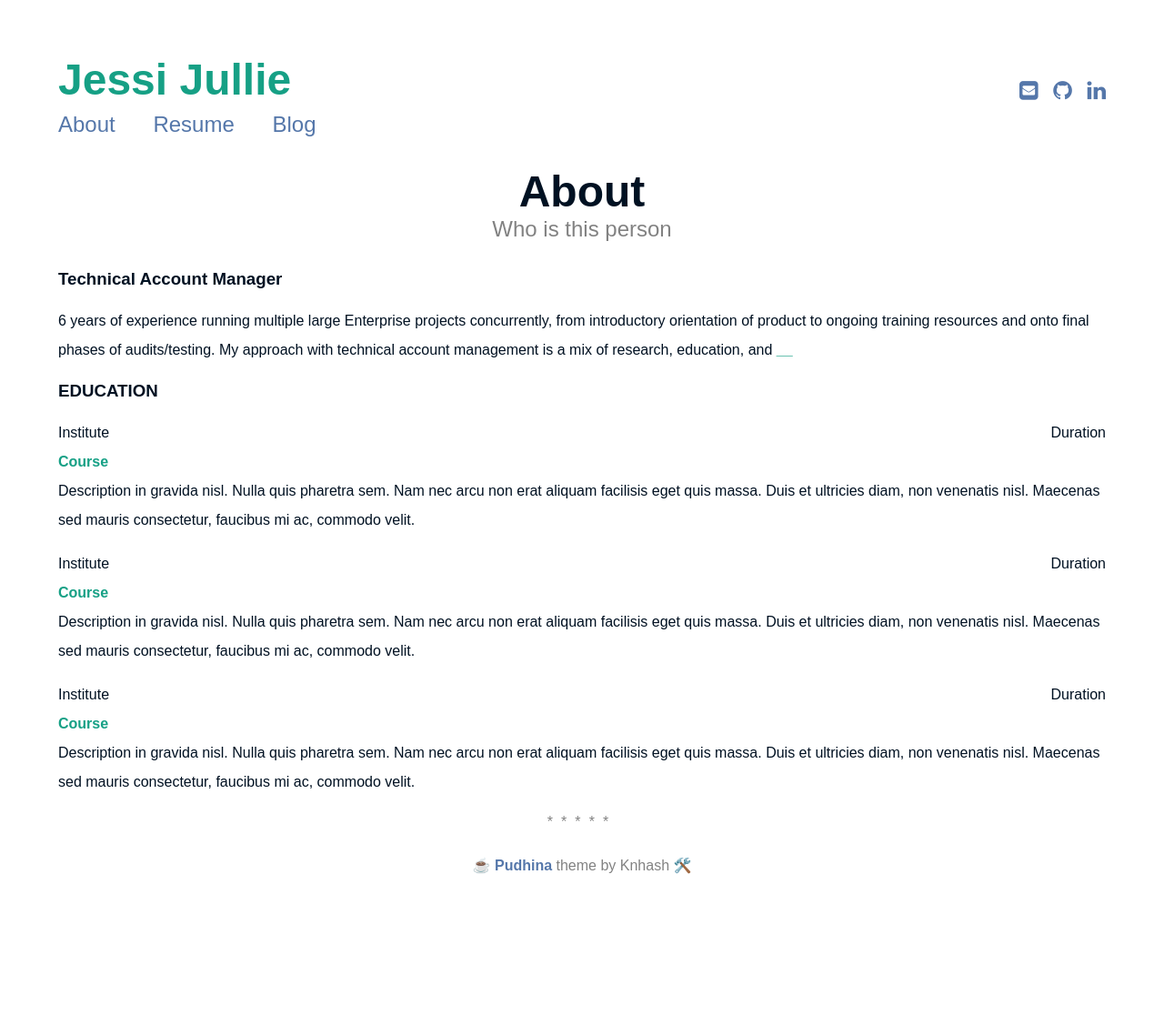
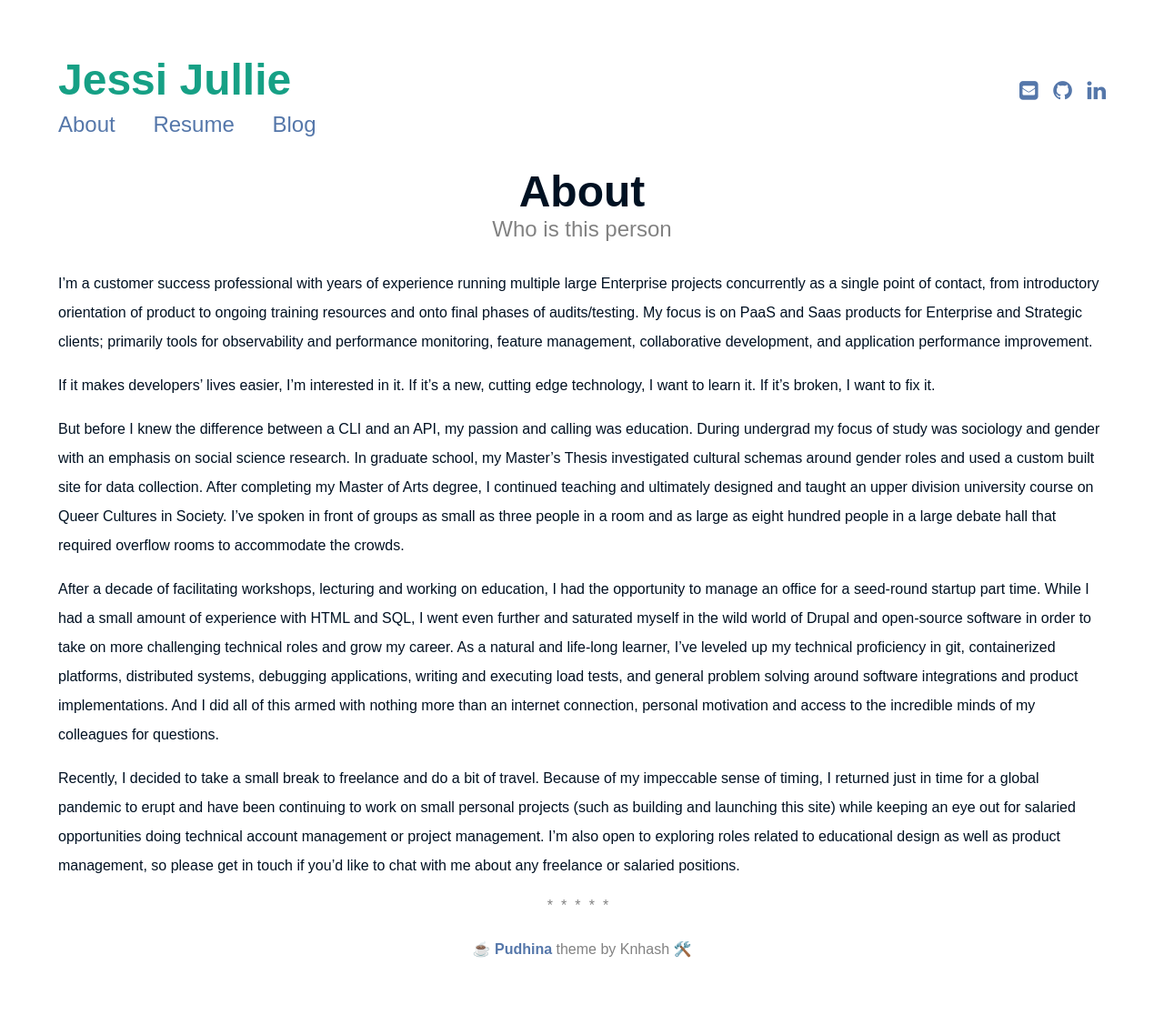
Before and after one commit to JessiJullie/JessiSite, a Jekyll site: the page built from about.md, in a window 1280 px wide. Shown: the whole page at 91% size. Built offline with Jekyll 4.4.1, drawn with Linux system fonts in a browser that asks for light colours; before the commit the page ends 1024 px from its top, so only the background shows below that.

Commit message:
Adding About text

```diff
--- a/about.md
+++ b/about.md
@@ -7,20 +7,12 @@ subtitle: Who is this person
 
 
 
-### Technical Account Manager
-6 years of experience running multiple large Enterprise projects concurrently, from introductory orientation of product to ongoing training resources and onto final phases of audits/testing. My approach with technical account management is a mix of research, education, and ______
+I’m a customer success professional with years of experience running multiple large Enterprise projects concurrently as a single point of contact, from introductory orientation of product to ongoing training resources and onto final phases of audits/testing. My focus is on PaaS and Saas products for Enterprise and Strategic clients; primarily tools for observability and performance monitoring, feature management, collaborative development, and application performance improvement.
 
+If it makes developers’ lives easier, I’m interested in it. If it’s a new, cutting edge technology, I want to learn it. If it’s broken, I want to fix it.
 
-### EDUCATION
+But before I knew the difference between a CLI and an API, my passion and calling was education. During undergrad my focus of study was sociology and gender with an emphasis on social science research. In graduate school, my Master’s Thesis investigated cultural schemas around gender roles and used a custom built site for data collection. After completing my Master of Arts degree, I continued teaching and ultimately designed and taught an upper division university course on Queer Cultures in Society. I’ve spoken in front of groups as small as three people in a room and as large as eight hundred people in a large debate hall that required overflow rooms to accommodate the crowds.
 
-Institute <span style="float: right; ">Duration</span>
-**Course**
-Description in gravida nisl. Nulla quis pharetra sem. Nam nec arcu non erat aliquam facilisis eget quis massa. Duis et ultricies diam, non venenatis nisl. Maecenas sed mauris consectetur, faucibus mi ac, commodo velit.
+After a decade of facilitating workshops, lecturing and working on education, I had the opportunity to manage an office for a seed-round startup part time. While I had a small amount of experience with HTML and SQL, I went even further and saturated myself in the wild world of Drupal and open-source software in order to take on more challenging technical roles and grow my career. As a natural and life-long learner, I’ve leveled up my technical proficiency in git, containerized platforms, distributed systems, debugging applications, writing and executing load tests, and general problem solving around software integrations and product implementations. And I did all of this armed with nothing more than an internet connection, personal motivation and access to the incredible minds of my colleagues for questions.
 
-Institute <span style="float: right; ">Duration</span>
-**Course**
-Description in gravida nisl. Nulla quis pharetra sem. Nam nec arcu non erat aliquam facilisis eget quis massa. Duis et ultricies diam, non venenatis nisl. Maecenas sed mauris consectetur, faucibus mi ac, commodo velit.
-
-Institute <span style="float: right; ">Duration</span>
-**Course**
-Description in gravida nisl. Nulla quis pharetra sem. Nam nec arcu non erat aliquam facilisis eget quis massa. Duis et ultricies diam, non venenatis nisl. Maecenas sed mauris consectetur, faucibus mi ac, commodo velit.
+Recently, I decided to take a small break to freelance and do a bit of travel. Because of my impeccable sense of timing, I returned just in time for a global pandemic to erupt and have been continuing to work on small personal projects (such as building and launching this site) while keeping an eye out for salaried opportunities doing technical account management or project management. I’m also open to exploring roles related to educational design as well as product management, so please get in touch if you’d like to chat with me about any freelance or salaried positions.
```
